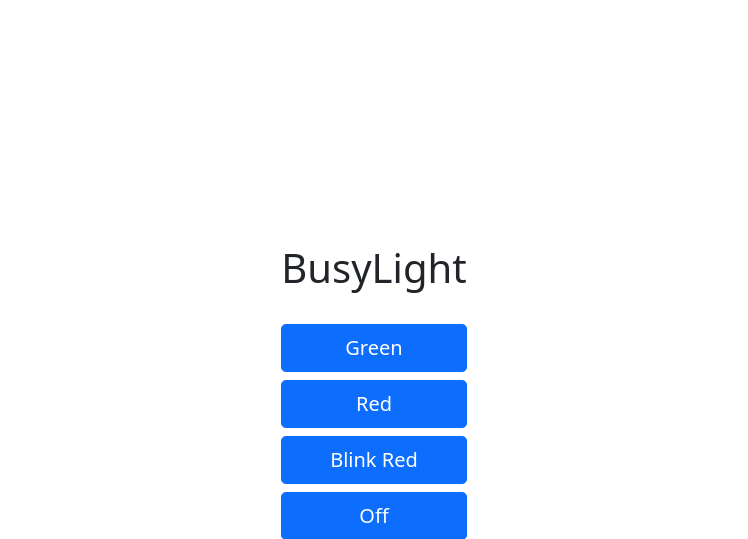
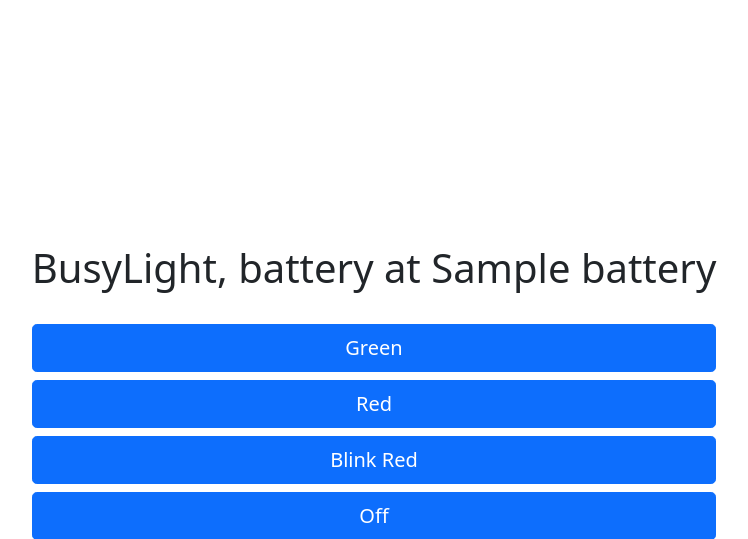
Before and after one commit to danacr/busylight, a Flask app: template templates/index.html in a window 1280 px wide. Shown: the top 539 px of the page, without its empty margins (266-1014 px from the left). Run offline with Flask 2, Linux system fonts and the light colour scheme; the template is opened without the code that fills it: most values are stand-ins (such as "Sample title", 1, 10 or a date in 2020).

Commit message:
Added battery% and switched to subprocess

```diff
--- a/main.py
+++ b/main.py
@@ -1,28 +1,37 @@
 import os
-from flask import Flask, render_template, Response, request, redirect, url_for
+import subprocess
+from flask import Flask, render_template, request
 
 app = Flask(__name__)
 busylight_path = '/home/kali/.local/bin/busylight'
 
 
+def battery():
+    percentage = subprocess.run(
+        ['cat', '/sys/class/power_supply/cw2015-battery/capacity'], stdout=subprocess.PIPE).stdout
+    status = subprocess.run(
+        ['cat', '/sys/class/power_supply/cw2015-battery/status'], stdout=subprocess.PIPE).stdout
+    return percentage + "%, " + status
+
+
 @app.route("/")
 def index():
-    return render_template('index.html')
+    return render_template('index.html', battery=battery())
 
 
 @app.route("/control/", methods=['POST'])
 def control():
     match request.form.get('action'):
         case "Green":
-            os.system(busylight_path + ' on green')
+            subprocess.run([busylight_path, 'on', 'green'], stdout=subprocess.PIPE)
         case "Red":
-            os.system('/home/kali/.local/bin/busylight on red')
+            subprocess.run([busylight_path, 'on', 'red'], stdout=subprocess.PIPE)
         case "Blink Red":
-            os.system('/home/kali/.local/bin/busylight blink red')
+            subprocess.run([busylight_path, 'blink', 'red'], stdout=subprocess.PIPE)
         case "_":
-            os.system('/home/kali/.local/bin/busylight off')
+            subprocess.run([busylight_path, 'off'], stdout=subprocess.PIPE)
 
-    return render_template('index.html')
+    return render_template('index.html', battery=battery())
 
 
 if __name__ == '__main__':
--- a/templates/index.html
+++ b/templates/index.html
@@ -1,3 +1,4 @@
+<title>Busylight</title>
 <head>
   <meta name="viewport" content="width=device-width, initial-scale=1">
   <style>
@@ -14,7 +15,7 @@
 <div class="container">
   <div class="d-flex align-items-center justify-content-center vh-100">
     <div class="span12 text-center m-auto">
-      <h1>BusyLight</h1>
+      <h1>BusyLight, battery at {{ battery }}</h1>
       <br>
       <form action="/control/" method="post">
         <div class="d-grid gap-2">
```
